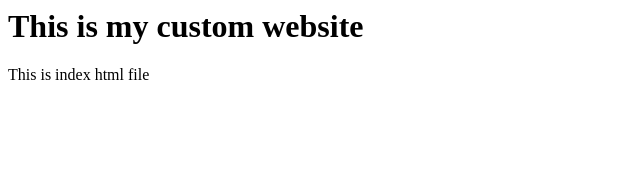
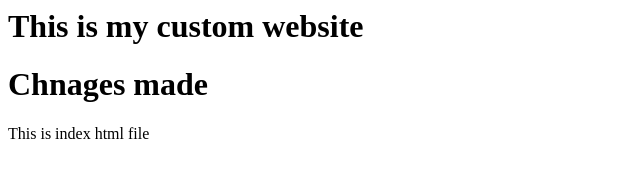
Before and after one commit to tejaswi-teju/Jenkins, a plain HTML site: page index.html in a window 1280 px wide. Shown: the whole page, without its empty margins (0-640 px from the left). Drawn offline with Linux system fonts and the light colour scheme.

```diff
--- a/index.html
+++ b/index.html
@@ -1,4 +1,5 @@
 <html>
 <h1> This is my custom website </h1>
+<h1> Chnages made </h1>
 <body> This is index html file </body>
 </html>
```
